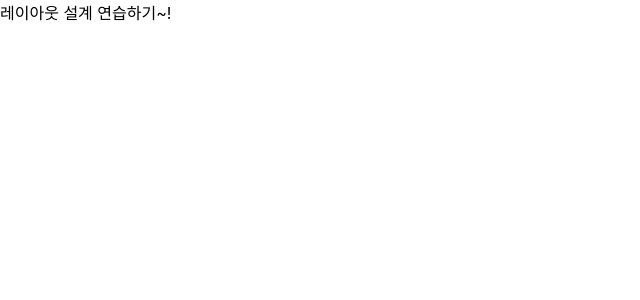
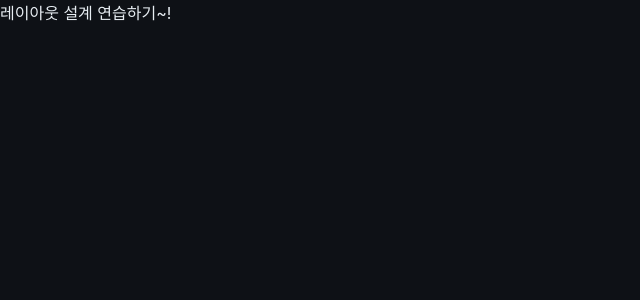
Before and after one commit to hayeonn2/layout-design, a React (Create React App) app: page / in a window 1280 px wide. Shown: the top 300 px of the page, without its empty margins (0-640 px from the left). Built offline with nearby package versions, Linux system fonts and the light colour scheme.

Commit message:
feat: router 구조를 위한 폴더 생성

```diff
--- a/src/index.css
+++ /dev/null
@@ -1,13 +0,0 @@
-body {
-  margin: 0;
-  font-family: -apple-system, BlinkMacSystemFont, 'Segoe UI', 'Roboto', 'Oxygen',
-    'Ubuntu', 'Cantarell', 'Fira Sans', 'Droid Sans', 'Helvetica Neue',
-    sans-serif;
-  -webkit-font-smoothing: antialiased;
-  -moz-osx-font-smoothing: grayscale;
-}
-
-code {
-  font-family: source-code-pro, Menlo, Monaco, Consolas, 'Courier New',
-    monospace;
-}
--- a/src/index.js
+++ b/src/index.js
@@ -1,11 +1,7 @@
 import React from "react";
 import ReactDOM from "react-dom/client";
-import "./index.css";
 import App from "./App";
+import "./style/global.css";
 
 const root = ReactDOM.createRoot(document.getElementById("root"));
-root.render(
-  <React.StrictMode>
-    <App />
-  </React.StrictMode>
-);
+root.render(<App />);
--- a/src/modules/main/ProgramList.jsx
+++ b/src/modules/main/ProgramList.jsx
@@ -0,0 +1,3 @@
+export function ProgramList() {
+  return <div> 프로그램 리스트임!!</div>;
+}
--- /dev/null
+++ b/src/style/global.css
@@ -0,0 +1,24 @@
+* {
+  margin: 0;
+  padding: 0;
+}
+
+body {
+  font-family: -apple-system, BlinkMacSystemFont, "Segoe UI", "Roboto", "Oxygen",
+    "Ubuntu", "Cantarell", "Fira Sans", "Droid Sans", "Helvetica Neue",
+    sans-serif;
+  -webkit-font-smoothing: antialiased;
+  -moz-osx-font-smoothing: grayscale;
+  background-color: #0e1116;
+  color: #e7edf2;
+}
+ol,
+ul,
+li {
+  list-style: none;
+}
+
+code {
+  font-family: source-code-pro, Menlo, Monaco, Consolas, "Courier New",
+    monospace;
+}
```
Also changed, not shown: src/routes/Router.jsx (added).
